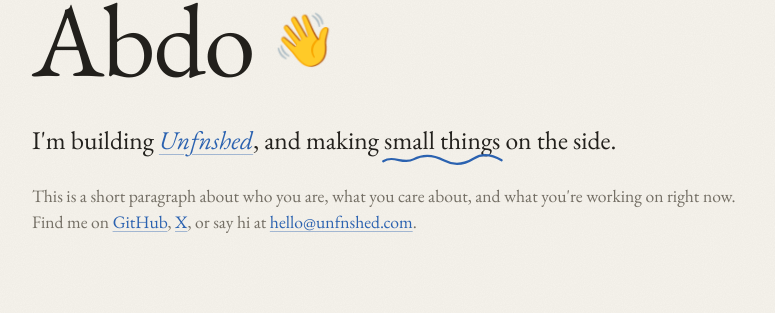
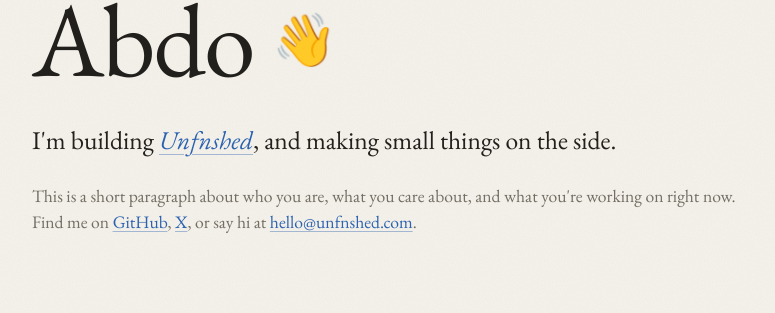
Before and after one commit to UNFNSHED/abdelibrahim.org, a Jekyll site: the page built from index.html, in a window 1280 px wide. Shown: the part 160-473 px from the top of the page, without its empty margins (252-1027 px from the left). Built offline with Jekyll 4.4.1, drawn with Linux system fonts in a browser that asks for light colours.

Commit message:
Remove squiggle underline
Co-Authored-By: Claude Opus 5.5 <noreply@anthropic.com>

```diff
--- a/assets/style.css
+++ b/assets/style.css
@@ -52,10 +52,6 @@ a:hover { text-decoration-color: var(--link); }
 @keyframes wave { 0%,60%,100% { transform: rotate(0) } 10%,30% { transform: rotate(14deg) } 20% { transform: rotate(-8deg) } 40% { transform: rotate(-4deg) } 50% { transform: rotate(10deg) } }
 .lede { font-size: 1.6rem; line-height: 1.4; margin: 0 0 1.5rem; }
 .lede em, .display em { font-style: italic; }
-.squiggle { position: relative; white-space: nowrap; }
-.squiggle svg { position: absolute; left: -2%; bottom: -.32em; width: 104%; height: .5em; overflow: visible; }
-.squiggle path { fill: none; stroke: var(--link); stroke-width: 2.2; stroke-linecap: round; vector-effect: non-scaling-stroke; stroke-dasharray: 260; stroke-dashoffset: 260; animation: draw 1.1s ease-out .6s forwards; }
-@keyframes draw { to { stroke-dashoffset: 0; } }
 .sub { font-size: 1.1rem; color: var(--muted); margin: 0; }
 
 /* sections */
@@ -123,5 +119,4 @@ pre { padding: 1rem 1.25rem; overflow-x: auto; background: var(--surface); borde
 }
 @media (prefers-reduced-motion: reduce) {
   *, *::before, *::after { animation: none !important; transition: none !important; }
-  .squiggle path { stroke-dashoffset: 0; }
 }
--- a/index.html
+++ b/index.html
@@ -5,7 +5,7 @@ layout: default
 <section class="hero reveal">
   <p class="label">Hello, I'm</p>
   <h1 class="display">Abdo <span class="wave" aria-hidden="true">👋</span></h1>
-  <p class="lede">I'm building <a href="https://unfnshed.com"><em>Unfnshed</em></a>, and making <span class="squiggle">small things<svg viewBox="0 0 200 14" preserveAspectRatio="none" aria-hidden="true"><path d="M2 9 C 20 2, 35 13, 52 7 S 85 2, 102 8 S 135 13, 152 6 S 185 3, 198 8"/></svg></span> on the side.</p>
+  <p class="lede">I'm building <a href="https://unfnshed.com"><em>Unfnshed</em></a>, and making small things on the side.</p>
   <p class="sub">This is a short paragraph about who you are, what you care about, and what you're working on right now. Find me on <a href="https://github.com/UNFNSHED">GitHub</a>, <a href="https://x.com/">X</a>, or say hi at <a href="mailto:hello@unfnshed.com">hello@unfnshed.com</a>.</p>
 </section>
 
```
